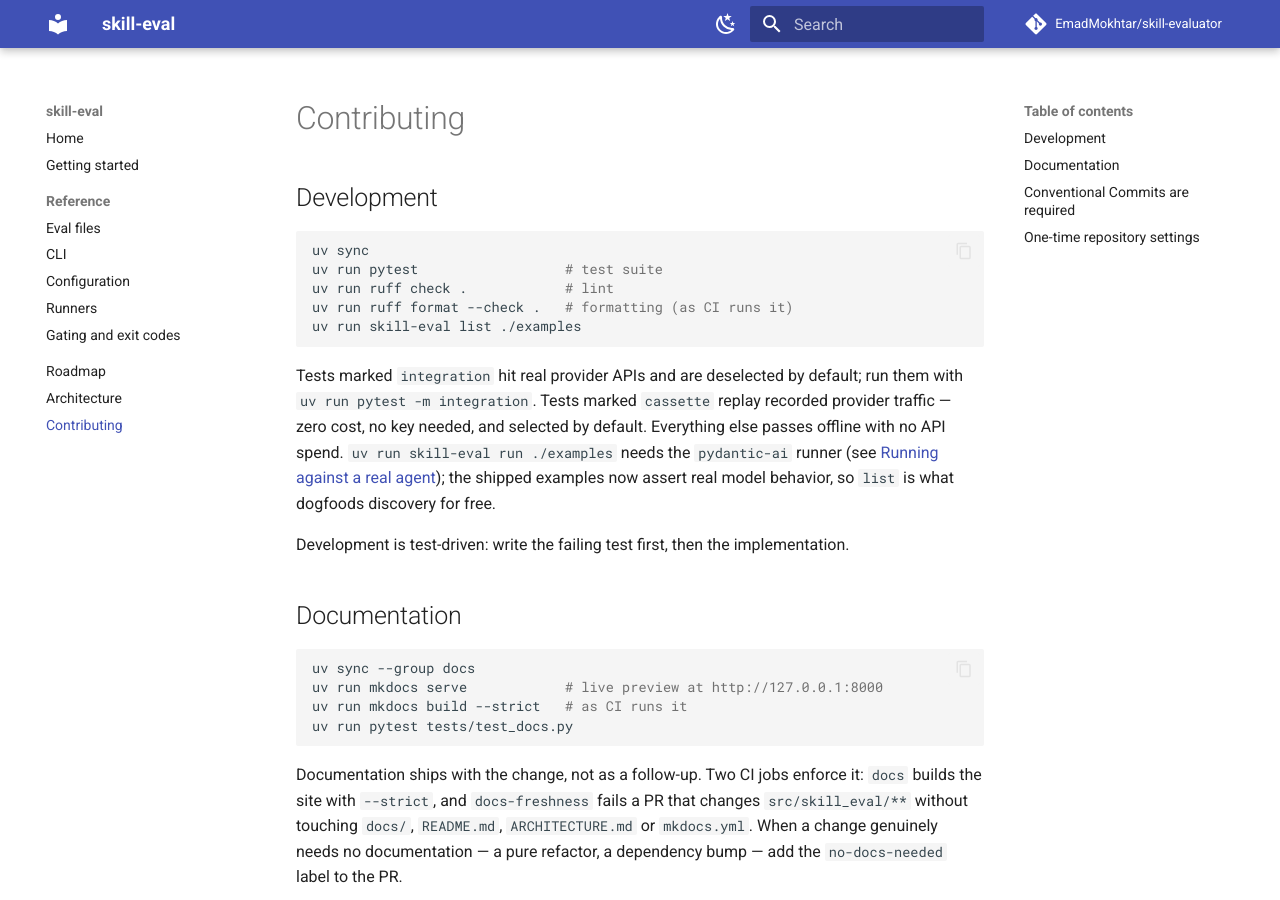
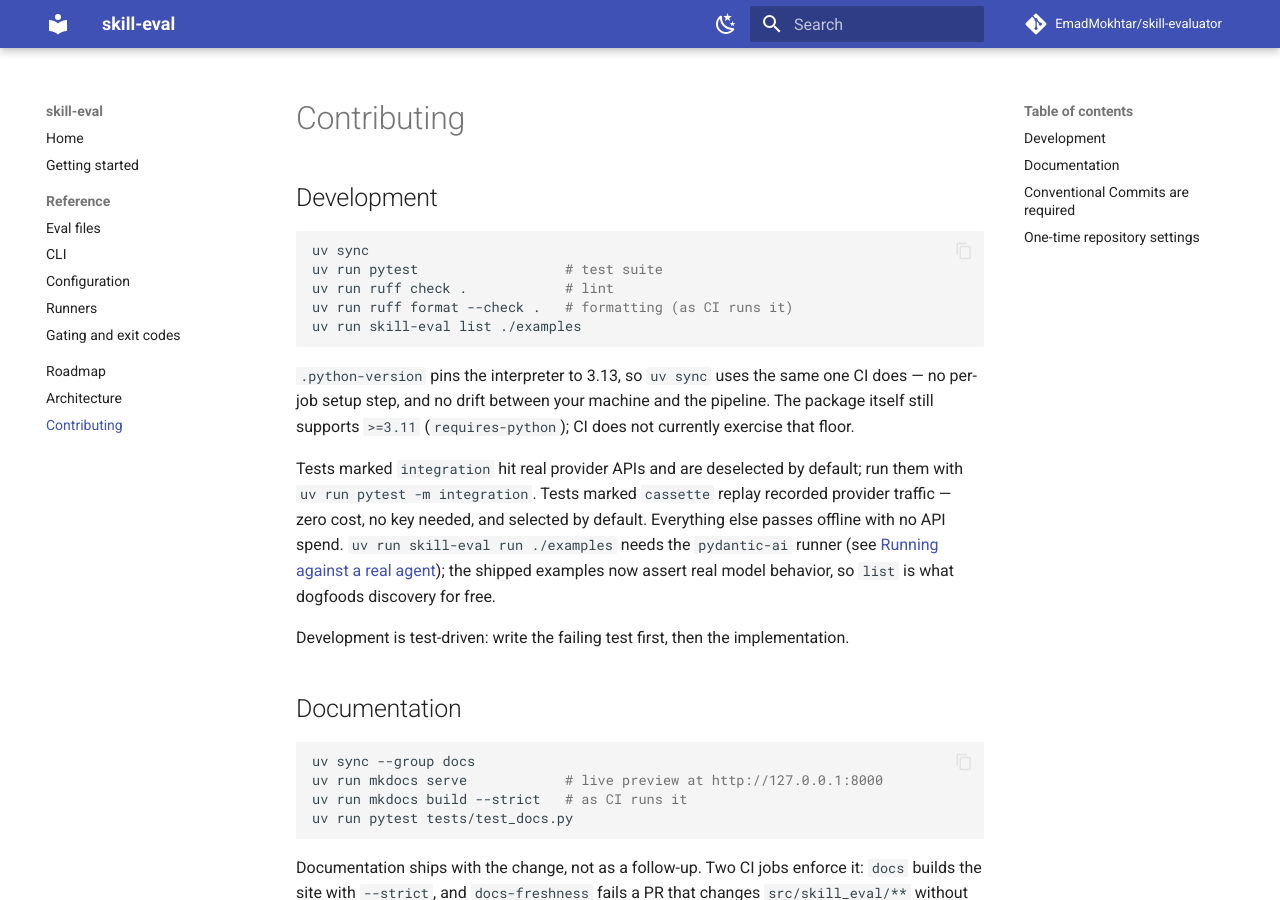
Before and after one commit to EmadMokhtar/skill-evaluator, an MkDocs documentation site: the page built from docs/contributing.md, in a window 1280 px wide and 900 px high. Built offline with MkDocs 1.6.1 and Material for MkDocs 9.7.7, drawn with Linux system fonts in a browser that asks for light colours; comment, search, counter and statistics services are not loaded.

Commit message:
ci: pin the interpreter with .python-version instead of per-job steps
CI pinned 3.11 in one job while local uv resolved 3.13, and nothing reconciled
them. A .python-version file is read by uv everywhere, so all four CI jobs and
local development now agree without repeating a setup step per job.

The package still declares requires-python >=3.11; CI no longer exercises that
floor, which docs/contributing.md now states outright.

````diff
--- a/docs/contributing.md
+++ b/docs/contributing.md
@@ -9,6 +9,10 @@
 uv run ruff format --check .   # formatting (as CI runs it)
 uv run skill-eval list ./examples
 ```
+
+`.python-version` pins the interpreter to 3.13, so `uv sync` uses the same one CI does — no
+per-job setup step, and no drift between your machine and the pipeline. The package itself
+still supports `>=3.11` (`requires-python`); CI does not currently exercise that floor.
 
 Tests marked `integration` hit real provider APIs and are deselected by default; run them with
 `uv run pytest -m integration`. Tests marked `cassette` replay recorded provider traffic —
````
Also changed, not shown: 3 other files.
